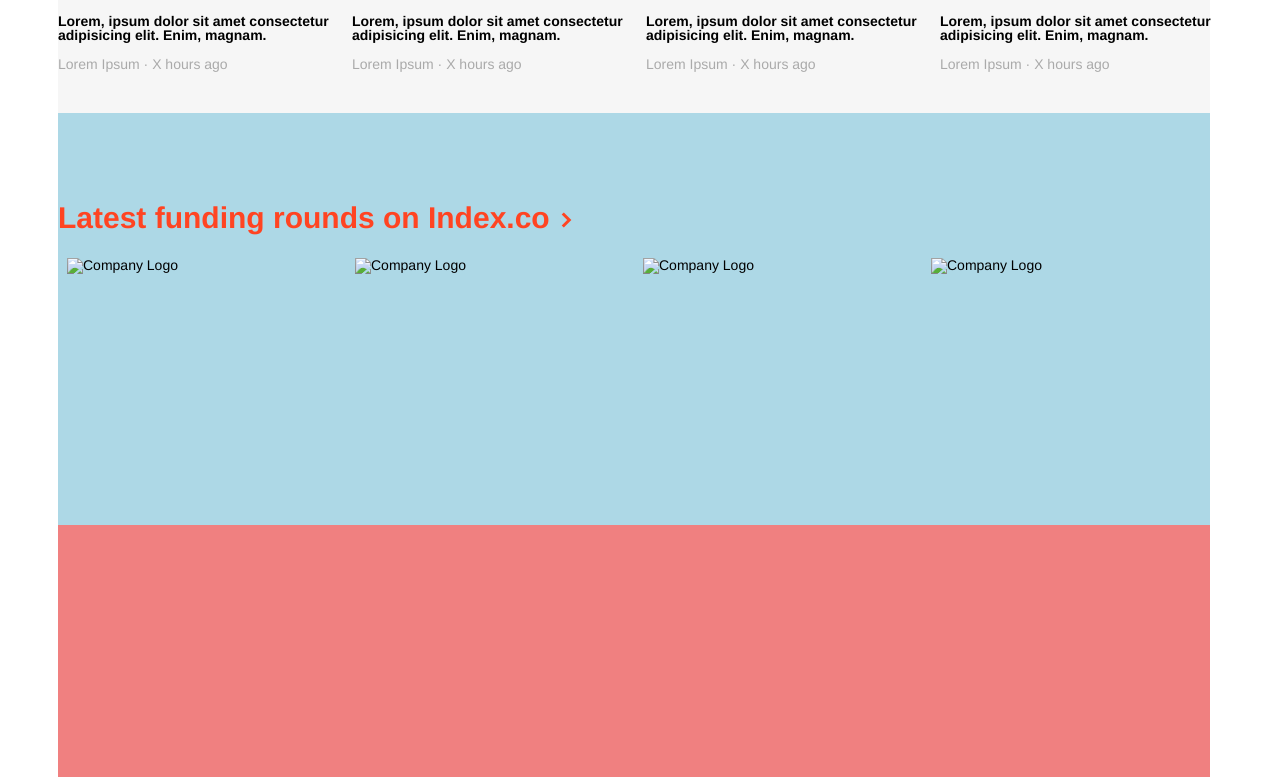
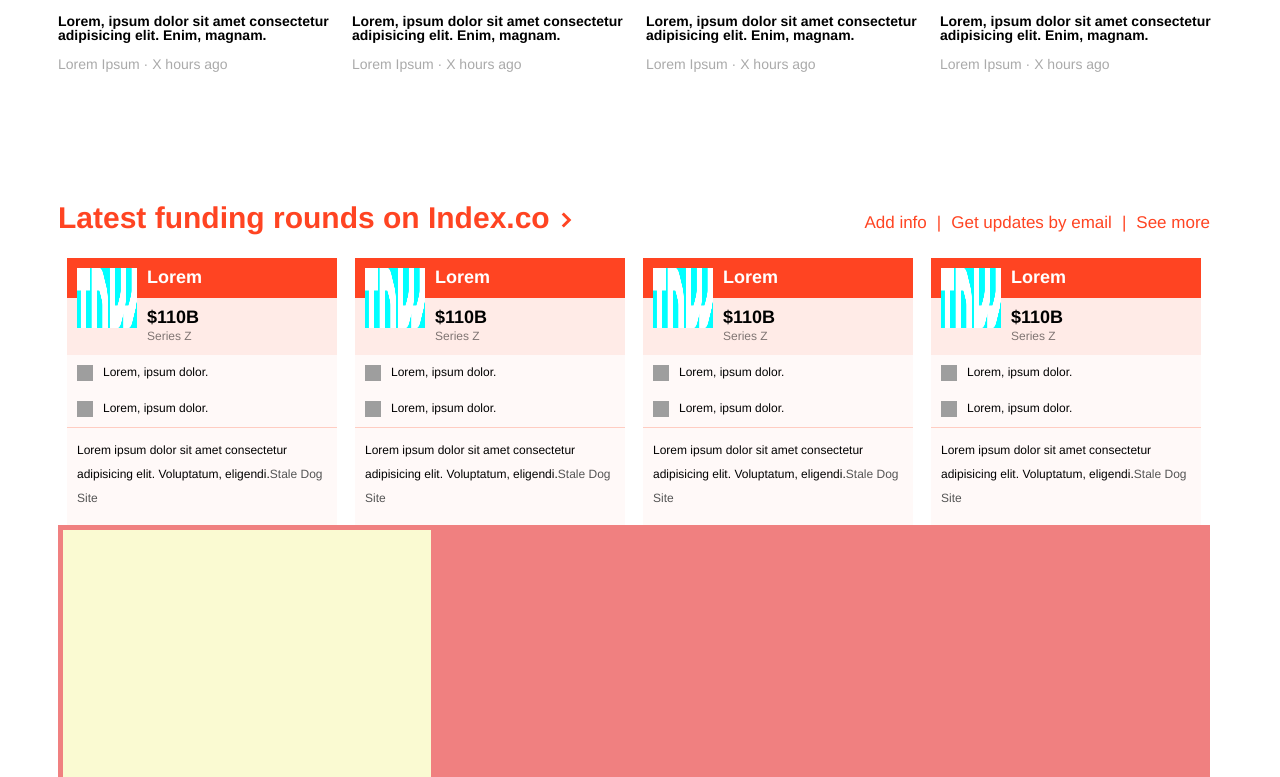
Before and after one commit to Lucas-Bide/odin-responsive, a plain HTML site: page index.html in a window 1280 px wide. Shown: the part 1083-1860 px from the top of the page. Drawn offline with Linux system fonts and the light colour scheme; grey boxes are pictures that could not be loaded.

Commit message:
Style funding section.

```diff
--- a/assets/css/main.css
+++ b/assets/css/main.css
@@ -21,7 +21,7 @@ a {
   color: inherit;
 }
 
-.clock, .share {
+.clock, .share, .tag span, .case span {
   display: inline-block;
   width: 16px;
   height: 16px;
@@ -60,12 +60,6 @@ body .wrapper {
 
 /* To aid development */
 
-/* Replace above with */
-
-body section {
-  background: #f6f6f6;
-}
-
 .alt1 {
   background: lightblue;
 }
@@ -74,9 +68,9 @@ body section {
   background: lightcoral;
 }
 
-/* article {
+.alt1 article, .alt2 article {
   background: lightgoldenrodyellow;
-} */
+}
 
 /* NAVIGATION */
 /* Business */
@@ -210,7 +204,7 @@ time {
 }
 /* LATEST NEWS */
 
-.latest-news .section-header, .latest-funding .section-header {
+.latest-news .section-header {
   padding: 90px 0 25px 0;
 }
 
@@ -259,6 +253,29 @@ time {
 
 /* LATEST FUNDING */
 
+.latest-funding {
+  padding-top: 90px;
+}
+
+.title-wrapper {
+  display: flex;
+  justify-content: space-between;
+  align-items: baseline;
+  padding-bottom: 25px;
+}
+
+.options {
+  display: flex;
+  gap: 10px;
+  color: #FF4422;
+  font-size: 17px;
+}
+
+.option a:hover {
+  color: black;
+}
+
+
 .latest-funding .wrapper {
   display: grid;
   grid-template-columns: repeat(4, 1fr);
@@ -268,6 +285,69 @@ time {
 .company {
   width: 270px;
   height: 267.667px;
+  position: relative;
+  display: grid;
+  align-content: start;
+  background: #fff9f8;
+  font-size: 12px;
+}
+
+.company .thumbnail {
+  width: 60px;
+  height: 60px;
+  background: aqua;
+  position: absolute;
+  top: 10px;
+  left: 10px;
+}
+
+.company .name {
+  background: #FF4422;
+  color: white;
+  width: 100%;
+  height: 40px;
+}
+
+.company .name, .stat {
+  padding-left: 80px;
+  padding-top: 10px;
+}
+
+.stat {
+  background: #ffebe7;
+  height: 57px;
+}
+
+.company .name, .stat .price {
+  font-size: 18px;
+  font-weight: bold;
+}
+
+.stat .type {
+  color: black;
+  opacity: 0.5;
+  line-height: 1.8;
+}
+
+.tags {
+  border-bottom: 1px solid #ffcdc2;
+}
+
+.tag span {
+  background: url("https://cdn0.tnwcdn.com/wp-content/themes/cyberdelia/assets/img/icons-sprite.svg?1520429355783") -976px -976px;
+}
+
+.case span {
+  background: url("https://cdn0.tnwcdn.com/wp-content/themes/cyberdelia/assets/img/icons-sprite.svg?1520429355783") -48px -48px;
+}
+
+.company .summary {
+  padding: 10px;
+  line-height: 2;
+}
+
+.source {
+  color: #555;
 }
 
 /* LATEST CATEGORY */
--- a/index.html
+++ b/index.html
@@ -41,7 +41,7 @@
       </div>
     </nav>
 
-    <section class="hero alt1">
+    <section class="hero">
       <article class="main">
         <img src="assets/images/tnw-w.png" alt="TNW logo" class="logo">
         <time>Thursday — July 16, 2020</time>
@@ -123,55 +123,57 @@
         </div>
       </section>
 
-      <section class="latest-funding alt1">
+      <section class="latest-funding">
         <div class="title-wrapper">
           <h1 class="section-header">Latest funding rounds on Index.co <svg xmlns="http://www.w3.org/2000/svg" height="16px" viewBox="0 0 16 16"><path fill="none" stroke="#F42" stroke-width="3" stroke-miterlimit="10" d="M4.75 1.5l6.5 6.5-6.5 6.5"/></svg></h1>
           <ul class="options">
-            <li class="option"></li>
-            <li class="option"></li>
-            <li class="option"></li>
+            <li class="option"><a href="#">Add info</a></li>
+            <li class="option">|</li>
+            <li class="option"><a href="#">Get updates by email</a></li>
+            <li class="option">|</li>
+            <li class="option"><a href="#">See more</a></li>
           </ul>
         </div>
         <div class="wrapper">
           <article class="company">
-            <img src="" alt="Company Logo" class="thumbnail">
-            <h1 class="name"></h1>
+            <img src="assets/images/tnw-w.png" alt="Company Logo" class="thumbnail">
+            <h1 class="name">Lorem</h1>
             <div class="stat">
-              <h2 class="price"></h2>
-              <h3 class="type"></h3>
+              <h2 class="price">$110B</h2>
+              <h3 class="type">Series Z</h3>
             </div>
-            <div class="tags"><a href="" class="tag"><img src="" alt=""></a><a href="" class="tag"><img src="" alt=""></a></div>
-            <p class="summary"><a href="" class="source"></a></p>
+            <div class="tags"><a href="#" class="tag"><span></span>Lorem, ipsum dolor.</a><br><a href="#" class="case"><span></span>Lorem, ipsum dolor.</a></div>
+            <p class="summary">Lorem ipsum dolor sit amet consectetur adipisicing elit. Voluptatum, eligendi.<a href="#" class="source">Stale Dog Site</a></p>
           </article>
           <article class="company">
-            <img src="" alt="Company Logo" class="thumbnail">
-            <h1 class="name"></h1>
+            <img src="assets/images/tnw-w.png" alt="Company Logo" class="thumbnail">
+            <h1 class="name">Lorem</h1>
             <div class="stat">
-              <h2 class="price"></h2>
-              <h3 class="type"></h3>
+              <h2 class="price">$110B</h2>
+              <h3 class="type">Series Z</h3>
             </div>
-            <div class="tags"><a href="" class="tag"><img src="" alt=""></a><a href="" class="tag"><img src="" alt=""></a></div>
-            <p class="summary"><a href="" class="source"></a></p>
+            <div class="tags"><a href="#" class="tag"><span></span>Lorem, ipsum dolor.</a><br><a href="#" class="case"><span></span>Lorem, ipsum dolor.</a></div>
+            <p class="summary">Lorem ipsum dolor sit amet consectetur adipisicing elit. Voluptatum, eligendi.<a href="#" class="source">Stale Dog Site</a></p>
           </article>
           <article class="company">
-            <img src="" alt="Company Logo" class="thumbnail">
-            <h1 class="name"></h1>
+            <img src="assets/images/tnw-w.png" alt="Company Logo" class="thumbnail">
+            <h1 class="name">Lorem</h1>
             <div class="stat">
-              <h2 class="price"></h2>
-              <h3 class="type"></h3>
+              <h2 class="price">$110B</h2>
+              <h3 class="type">Series Z</h3>
             </div>
-            <div class="tags"><a href="" class="tag"><img src="" alt=""></a><a href="" class="tag"><img src="" alt=""></a></div>
-            <p class="summary"><a href="" class="source"></a></p>
+            <div class="tags"><a href="#" class="tag"><span></span>Lorem, ipsum dolor.</a><br><a href="#" class="case"><span></span>Lorem, ipsum dolor.</a></div>
+            <p class="summary">Lorem ipsum dolor sit amet consectetur adipisicing elit. Voluptatum, eligendi.<a href="#" class="source">Stale Dog Site</a></p>
           </article>
           <article class="company">
-            <img src="" alt="Company Logo" class="thumbnail">
-            <h1 class="name"></h1>
+            <img src="assets/images/tnw-w.png" alt="Company Logo" class="thumbnail">
+            <h1 class="name">Lorem</h1>
             <div class="stat">
-              <h2 class="price"></h2>
-              <h3 class="type"></h3>
+              <h2 class="price">$110B</h2>
+              <h3 class="type">Series Z</h3>
             </div>
-            <div class="tags"><a href="" class="tag"><img src="" alt=""></a><a href="" class="tag"><img src="" alt=""></a></div>
-            <p class="summary"><a href="" class="source"></a></p>
+            <div class="tags"><a href="#" class="tag"><span></span>Lorem, ipsum dolor.</a><br><a href="#" class="case"><span></span>Lorem, ipsum dolor.</a></div>
+            <p class="summary">Lorem ipsum dolor sit amet consectetur adipisicing elit. Voluptatum, eligendi.<a href="#" class="source">Stale Dog Site</a></p>
           </article>
         </div>
       </section>
```
